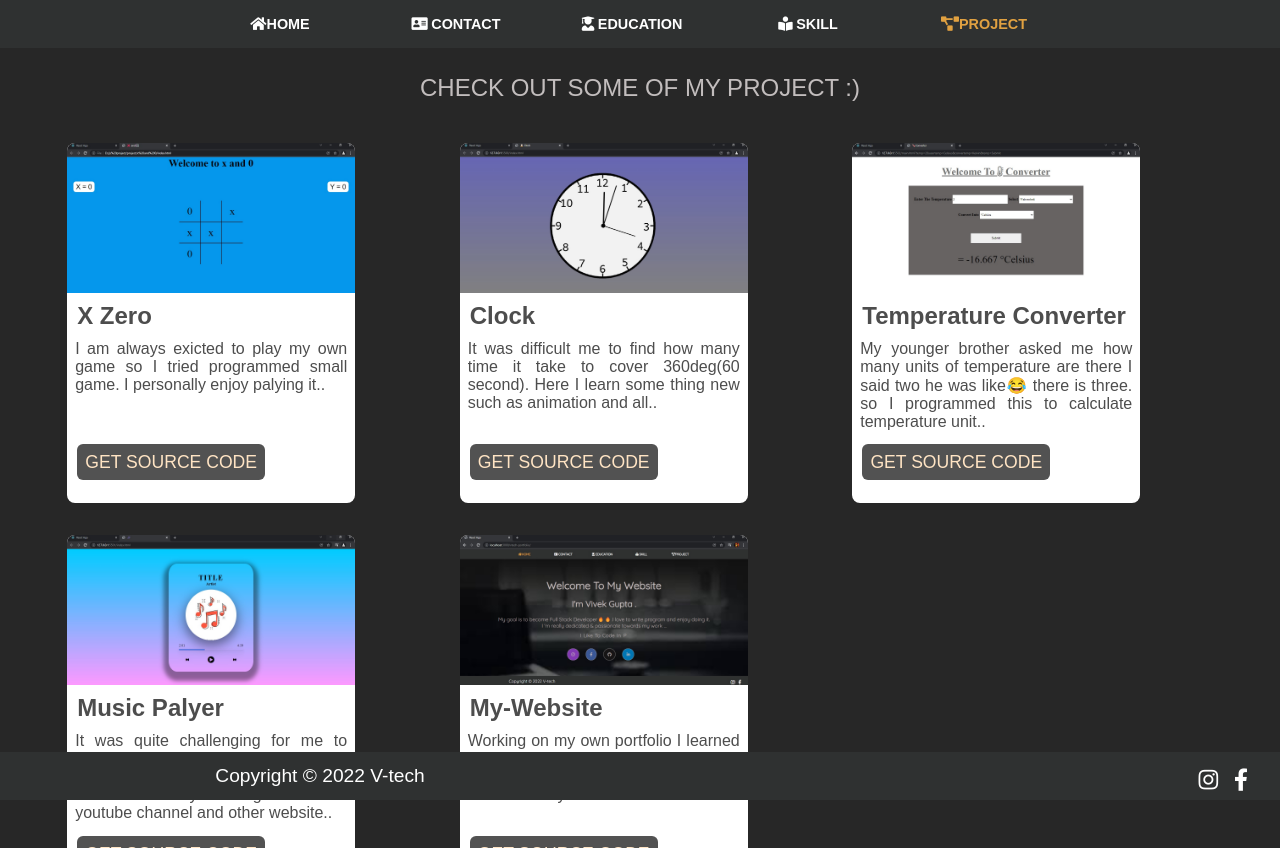
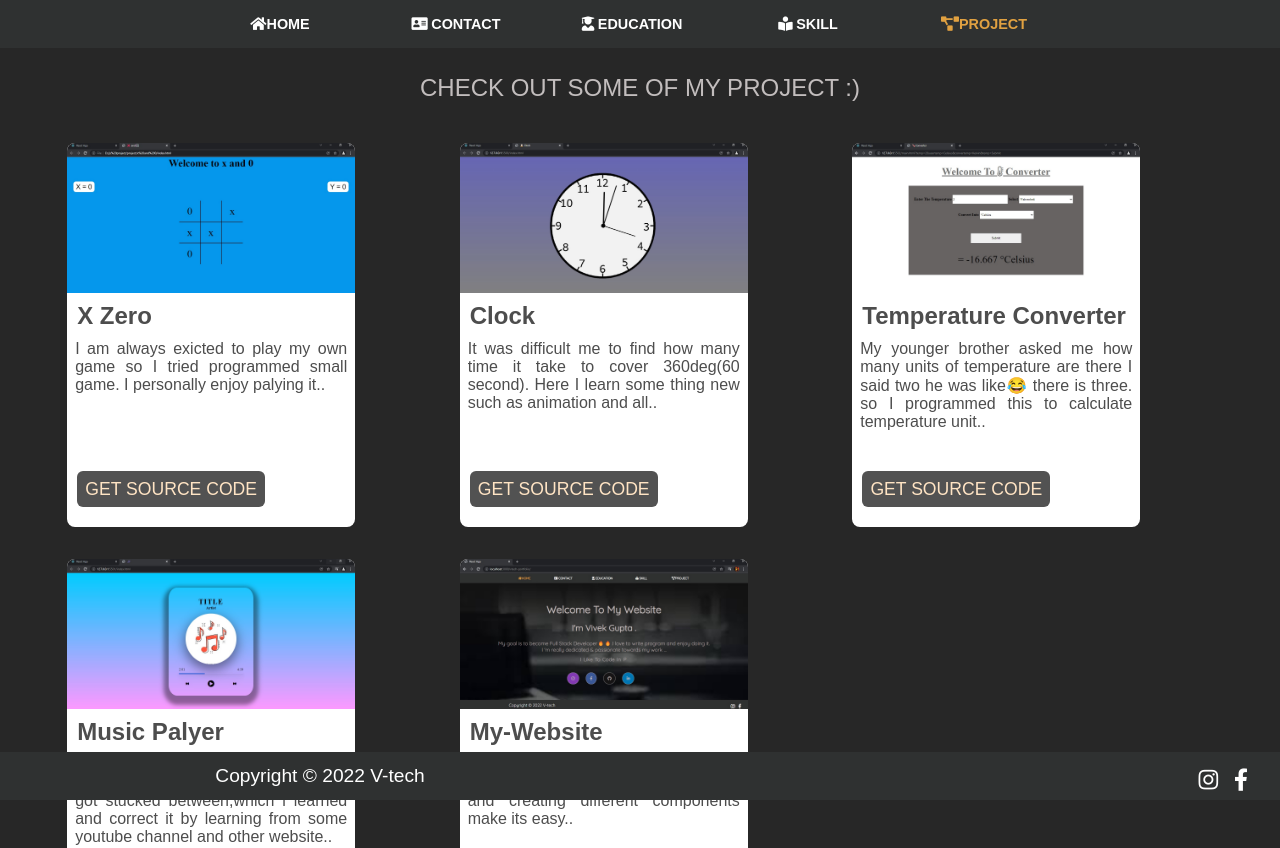
Before and after one commit to vivek-437/vtech-portfolio, a React (Create React App) app: page /vtech-portfolio/project in a window 1280 px wide. Built offline with nearby package versions, Linux system fonts and the light colour scheme; a web font is replaced by a local one.

Commit message:
nav  change  vtech

```diff
--- a/src/components/content/project.css
+++ b/src/components/content/project.css
@@ -1,5 +1,5 @@
 .project .projectinfo .flexer .pjdata {
-  height: 22.5rem;
+  height: 24rem;
   width: 18rem;
   color: rgb(77, 77, 77);
   margin: 1rem;
@@ -32,7 +32,7 @@
   padding: 8px;
   border-radius: 6px;
   position: relative;
-  top: -25px;
+  top: -10px;
   left: -40px;
   background-color: rgb(82, 82, 82);
   color: bisque;
--- a/src/components/nav/nav.css
+++ b/src/components/nav/nav.css
@@ -66,8 +66,12 @@
 .collapBtn {
   display: none;
 }
+@media screen and (max-width: 972px)  {
 
-@media screen and (max-width: 1056px) {
+}
+
+
+@media screen and (max-width: 972px) {
 
   .collapBtn {
     display: block;
```
